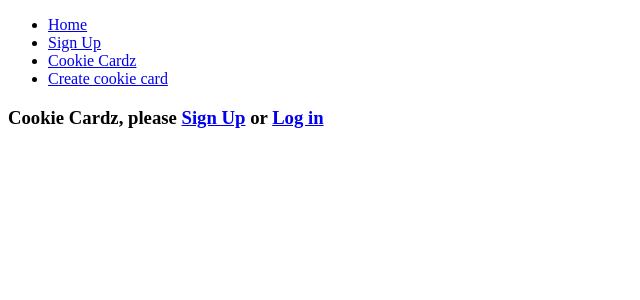
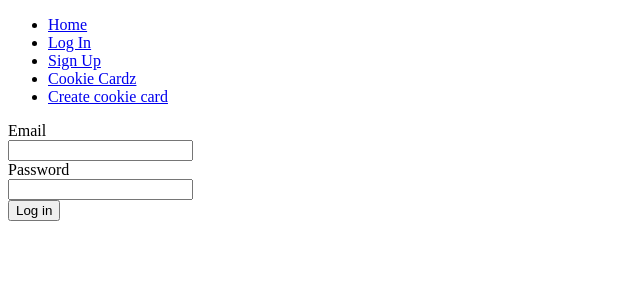
Before and after one commit to eric-razor/recipe-voter, a React (Create React App) app: page /login in a window 1280 px wide. Shown: the top 300 px of the page, without its empty margins (0-640 px from the left). Built offline with nearby package versions, Linux system fonts and the light colour scheme; no server answers.

Commit message:
Create ref component

```diff
--- a/src/App.js
+++ b/src/App.js
@@ -16,6 +16,7 @@ import {
 
 class App extends Component {
 
+
   componentDidMount(){
     this.props.getCurrentUser()
 
@@ -28,7 +29,10 @@ class App extends Component {
               <ul>
                 <li>
                   <Link to="/">Home</Link>
-                  </li>
+                </li>
+                <li>
+                  <Link to="/login">Log In </Link>
+                </li>
                 <li>
                   <Link to="/signup">Sign Up</Link>
                 </li>
@@ -42,6 +46,9 @@ class App extends Component {
             </nav>
 
             <Switch>
+              <Route path="/login">
+                <Login />
+              </Route>
               <Route path="/signup">
                 <Signup />
               </Route>
--- a/src/components/Login.js
+++ b/src/components/Login.js
@@ -12,7 +12,6 @@ const Login = ({loginFormData, updateLoginForm,login}) => {
       ...loginFormData,
       [name]:value
     }
-    console.log(updateLoginForm);
     updateLoginForm(updatedFormInfo)
   }
 
@@ -21,39 +20,37 @@ const Login = ({loginFormData, updateLoginForm,login}) => {
     login(loginFormData)
   }
 
-  const togglePassword = e =>{
-    e.preventDefault()
-    const pw = document.getElementById("password")
-    const pwBtn = document.getElementById("togglePasswordButton")
-    if(pw.type === 'password'){
-      pw.type = 'text';
-      pwBtn.textContent = 'Hide password';
-      pwBtn.setAttribute('aria-label','Hide password');
-    } else {
-      pw.type = 'password';
-      pwBtn.textContent = 'Show password';
-      pwBtn.setAttribute('aria-label','Show password as plain text. Warning: this will display your password on the screen')
-    }
-  }
   return (
     <div className="Login">
       <form name="Login-form" onSubmit={handleSubmit}>
+
         <section>
           <label htmlFor="email">Email</label>
             <div className="input-box">
-        <input id="email" type="text"  required value={loginFormData.email} onChange={handleInputChange} />
+              <input
+                id="email"
+                value={loginFormData.email}
+                name="email"
+                onChange={handleInputChange}
+                type="text"
+                required
+              />
             </div>
         </section>
 
         <section>
           <label htmlFor="password"> Password</label>
             <div className="input-box">
-        <input id="password"  type="password" required value={loginFormData.password} onChange={handleInputChange} />
+              <input
+                id="password"
+                type="password"
+                value={loginFormData.password}
+                name="password"
+                required
+                onChange={handleInputChange}
+              />
             </div>
         </section>
-
-        <button id="togglePasswordButton" aria-describedby="password-constraints" onClick={togglePassword} >Show password</button>
-        <div id="password-constraints" type="text">password should be 8+ characters with a mix of letters, numbers and symbols</div>
 
         <input value="Log in" type="submit"/>
       </form>
--- a/src/reducers/loginForm.js
+++ b/src/reducers/loginForm.js
@@ -1,6 +1,6 @@
 const initialState = {
-  email:"person@example.com",
-  password:"password"
+  email:"",
+  password:""
 }
 
 export default (state = initialState, action) => {
--- a/src/reducers/signupForm.js
+++ b/src/reducers/signupForm.js
@@ -1,5 +1,5 @@
 const initialState = {
-  username:"",
+  username: "",
   email:"",
   password: ""
 }
```
Also changed, not shown: src/components/Home.js (+6 -2 lines), src/components/Input.js (added, +40 -0 lines), src/components/Signup.js (indentation only). Lines whose indentation alone changed are shown as unchanged.
